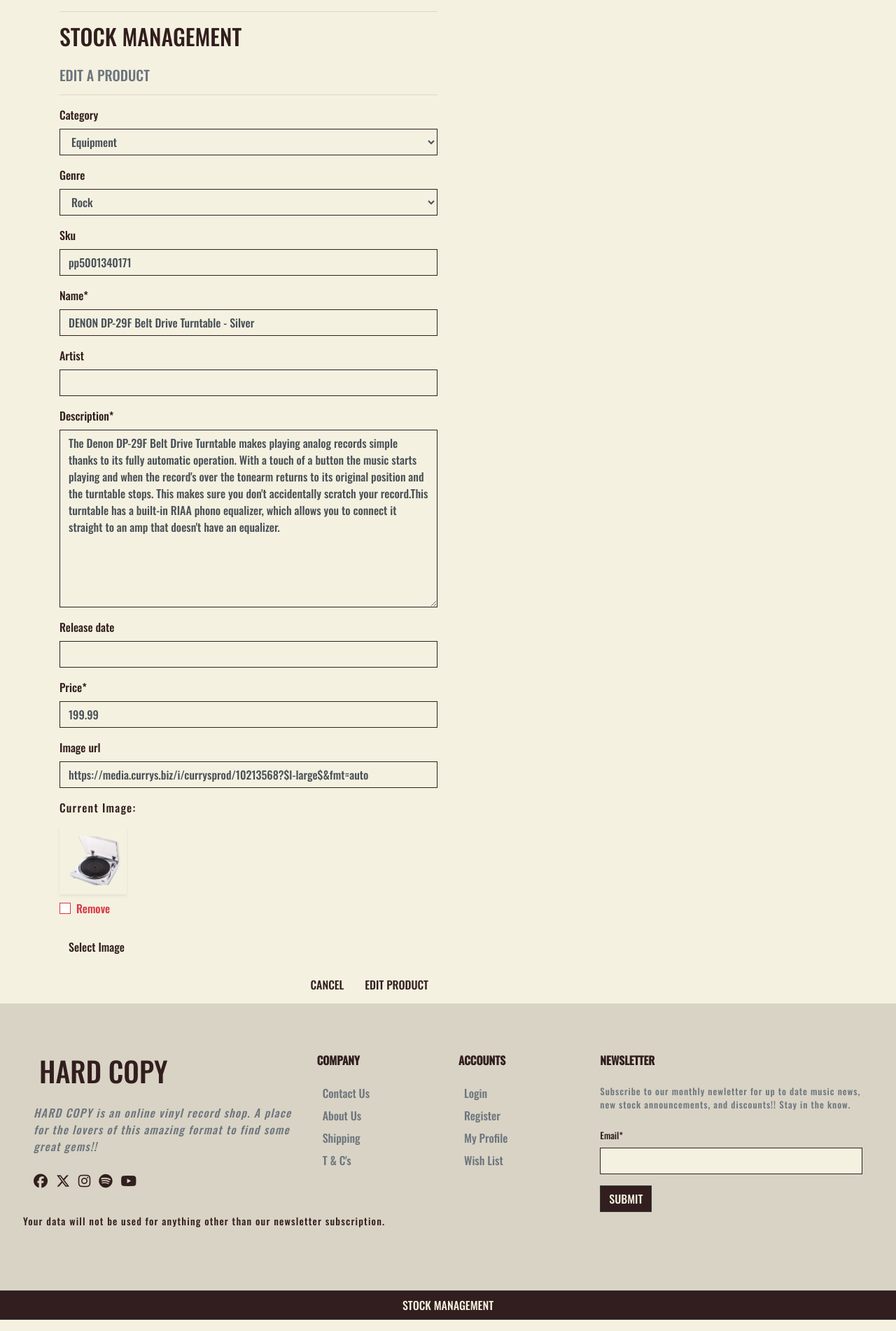
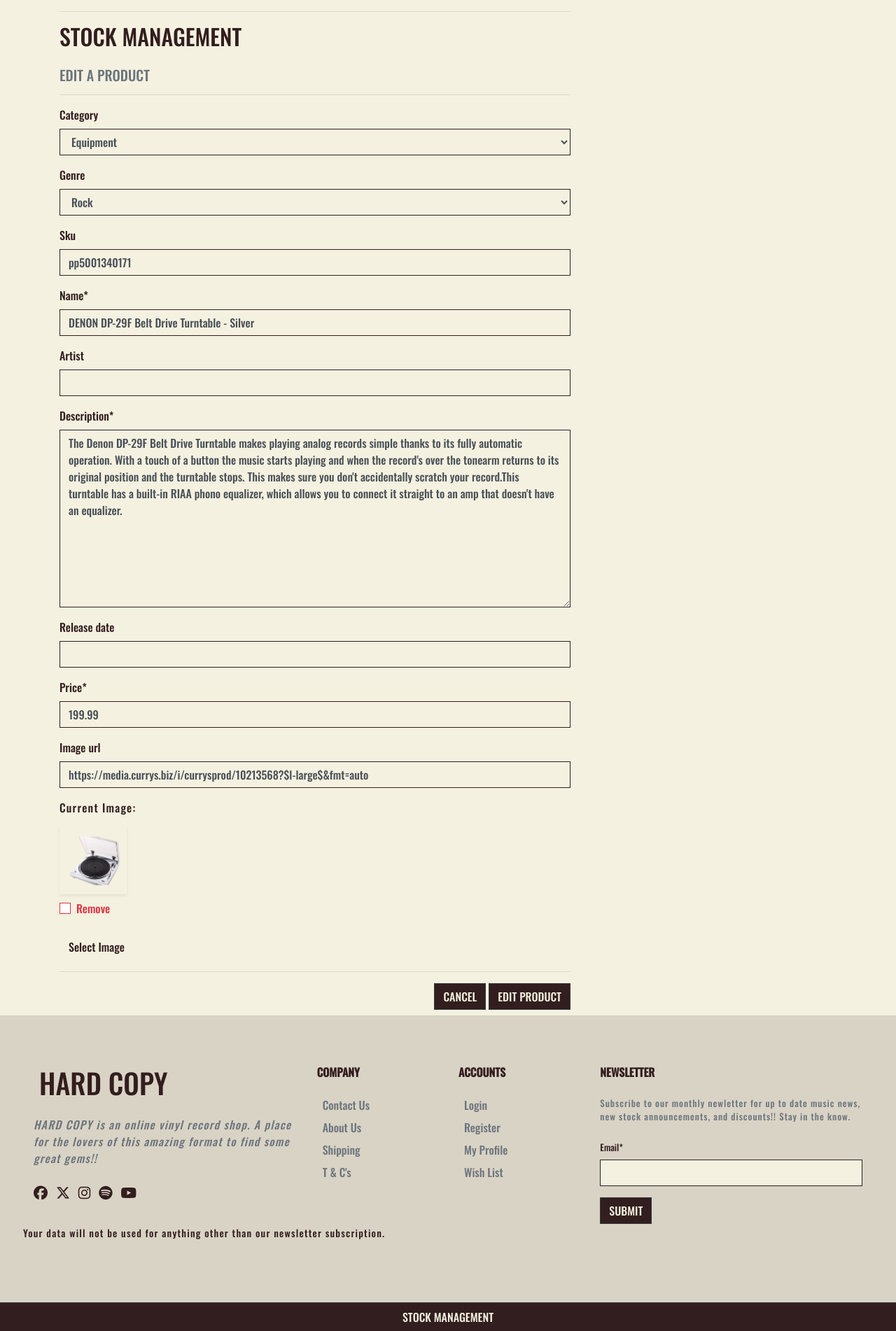
Before and after one commit to dylankane/hardcopy, a Django app: page /edit_product/17/ in a window 1280 px wide. Shown: the part 121-2023 px from the top of the page at 70% size. Run offline with Django 3.2, Linux system fonts and the light colour scheme; the visitor is signed in with stand-in values (Sample User, id 1); data comes from the database, SQL or seed files in the repository; some libraries are stand-ins or nearby versions.

Commit message:
Refine styling and layout to edit product form

```diff
--- a/shop/templates/shop/edit_product.html
+++ b/shop/templates/shop/edit_product.html
@@ -5,7 +5,7 @@
 {% block content %}
     <div class="container">
         <div class="row">
-            <div class="col-12 col-md-6">
+            <div class="col-12 col-md-8">
                 <hr>
                 <h2 class="logo-font mb-4">STOCK MANAGEMENT</h2>
                 <h5 class="text-muted">EDIT A PRODUCT</h5>
@@ -14,7 +14,7 @@
         </div>
 
         <div class="row">
-            <div class="col-12 col-md-6">
+            <div class="col-12 col-md-8">
                 <form method="POST" action="{% url 'edit_product' product.id %}" enctype="multipart/form-data" class="form mb-2" >
                     {% csrf_token %}
                     {% for field in form %}
@@ -25,8 +25,9 @@
                         {% endif %}
                     {% endfor %}
                     <div class="text-right">
-                        <a class="btn btn-outline-black rounded-0" href="{% url 'shop' %}">CANCEL</a>
-                        <button class="btn btn-black rounded-0" type="submit">EDIT PRODUCT</button>
+                        <hr>
+                        <a class="btn btn-dark rounded-0" href="{% url 'shop' %}">CANCEL</a>
+                        <button class="btn btn-dark rounded-0" type="submit">EDIT PRODUCT</button>
                     </div>
                 </form>
             </div>
```
